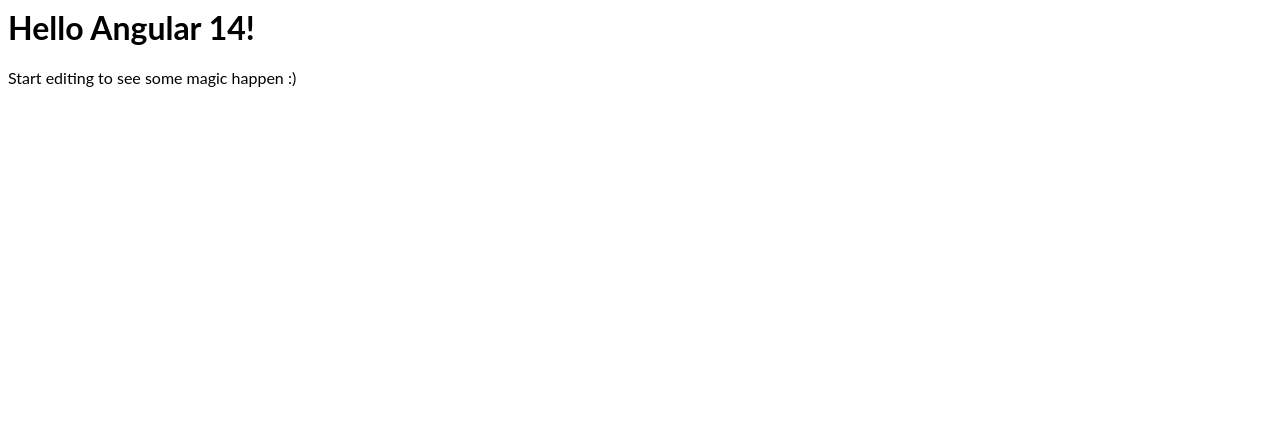
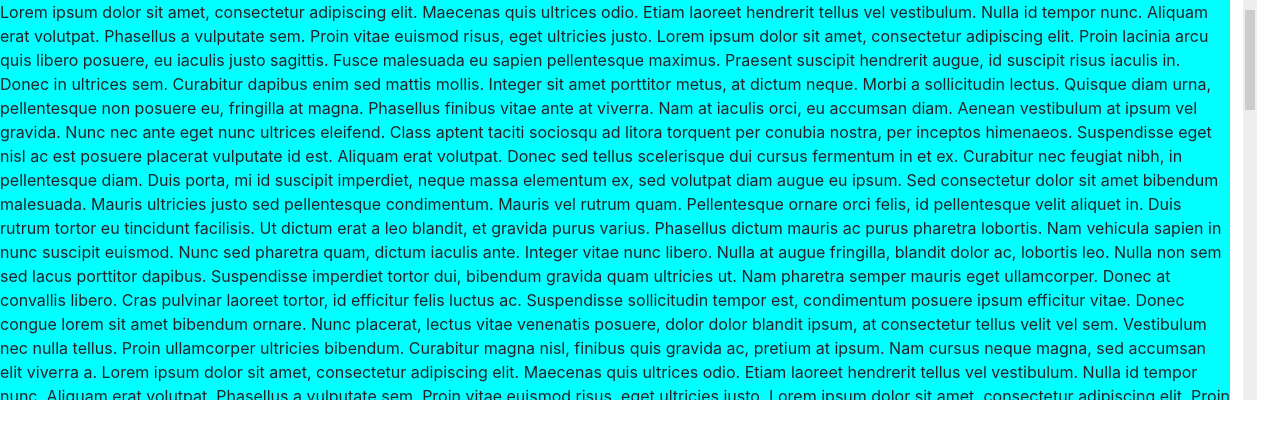
Before and after one commit to dungnt2khust/virtual-scrollbar, an Angular app: page / in a window 1280 px wide. Shown: the top 438 px of the page. Built offline with nearby package versions, Linux system fonts and the light colour scheme.

Commit message:
4 files modified, 4 added, 1 deleted

```diff
--- a/src/app/app.component.css
+++ /dev/null
@@ -1,3 +0,0 @@
-p {
-  font-family: Lato;
-}
--- a/src/app/app.component.html
+++ b/src/app/app.component.html
@@ -1,4 +1,84 @@
-<hello name="{{ name }}"></hello>
-<p>
-  Start editing to see some magic happen :)
-</p>
+<div class="d-flex">
+  <div id="scrollable" class="scrollable" style="margin-right: 10px;">
+    <div class="scrollable__content">
+      Lorem ipsum dolor sit amet, consectetur adipiscing elit. Maecenas quis
+      ultrices odio. Etiam laoreet hendrerit tellus vel vestibulum. Nulla id
+      tempor nunc. Aliquam erat volutpat. Phasellus a vulputate sem. Proin vitae
+      euismod risus, eget ultricies justo. Lorem ipsum dolor sit amet,
+      consectetur adipiscing elit. Proin lacinia arcu quis libero posuere, eu
+      iaculis justo sagittis. Fusce malesuada eu sapien pellentesque maximus.
+      Praesent suscipit hendrerit augue, id suscipit risus iaculis in. Donec in
+      ultrices sem. Curabitur dapibus enim sed mattis mollis. Integer sit amet
+      porttitor metus, at dictum neque. Morbi a sollicitudin lectus. Quisque
+      diam urna, pellentesque non posuere eu, fringilla at magna. Phasellus
+      finibus vitae ante at viverra. Nam at iaculis orci, eu accumsan diam.
+      Aenean vestibulum at ipsum vel gravida. Nunc nec ante eget nunc ultrices
+      eleifend. Class aptent taciti sociosqu ad litora torquent per conubia
+      nostra, per inceptos himenaeos. Suspendisse eget nisl ac est posuere
+      placerat vulputate id est. Aliquam erat volutpat. Donec sed tellus
+      scelerisque dui cursus fermentum in et ex. Curabitur nec feugiat nibh, in
+      pellentesque diam. Duis porta, mi id suscipit imperdiet, neque massa
+      elementum ex, sed volutpat diam augue eu ipsum. Sed consectetur dolor sit
+      amet bibendum malesuada. Mauris ultricies justo sed pellentesque
+      condimentum. Mauris vel rutrum quam. Pellentesque ornare orci felis, id
+      pellentesque velit aliquet in. Duis rutrum tortor eu tincidunt facilisis.
+      Ut dictum erat a leo blandit, et gravida purus varius. Phasellus dictum
+      mauris ac purus pharetra lobortis. Nam vehicula sapien in nunc suscipit
+      euismod. Nunc sed pharetra quam, dictum iaculis ante. Integer vitae nunc
+      libero. Nulla at augue fringilla, blandit dolor ac, lobortis leo. Nulla
+      non sem sed lacus porttitor dapibus. Suspendisse imperdiet tortor dui,
+      bibendum gravida quam ultricies ut. Nam pharetra semper mauris eget
+      ullamcorper. Donec at convallis libero. Cras pulvinar laoreet tortor, id
+      efficitur felis luctus ac. Suspendisse sollicitudin tempor est,
+      condimentum posuere ipsum efficitur vitae. Donec congue lorem sit amet
+      bibendum ornare. Nunc placerat, lectus vitae venenatis posuere, dolor
+      dolor blandit ipsum, at consectetur tellus velit vel sem. Vestibulum nec
+      nulla tellus. Proin ullamcorper ultricies bibendum. Curabitur magna nisl,
+      finibus quis gravida ac, pretium at ipsum. Nam cursus neque magna, sed
+      accumsan elit viverra a. Lorem ipsum dolor sit amet, consectetur
+      adipiscing elit. Maecenas quis ultrices odio. Etiam laoreet hendrerit
+      tellus vel vestibulum. Nulla id tempor nunc. Aliquam erat volutpat.
+      Phasellus a vulputate sem. Proin vitae euismod risus, eget ultricies
+      justo. Lorem ipsum dolor sit amet, consectetur adipiscing elit. Proin
+      lacinia arcu quis libero posuere, eu iaculis justo sagittis. Fusce
+      malesuada eu sapien pellentesque maximus. Praesent suscipit hendrerit
+      augue, id suscipit risus iaculis in. Donec in ultrices sem. Curabitur
+      dapibus enim sed mattis mollis. Integer sit amet porttitor metus, at
+      dictum neque. Morbi a sollicitudin lectus. Quisque diam urna, pellentesque
+      non posuere eu, fringilla at magna. Phasellus finibus vitae ante at
+      viverra. Nam at iaculis orci, eu accumsan diam. Aenean vestibulum at ipsum
+      vel gravida. Nunc nec ante eget nunc ultrices eleifend. Class aptent
+      taciti sociosqu ad litora torquent per conubia nostra, per inceptos
+      himenaeos. Suspendisse eget nisl ac est posuere placerat vulputate id est.
+      Aliquam erat volutpat. Donec sed tellus scelerisque dui cursus fermentum
+      in et ex. Curabitur nec feugiat nibh, in pellentesque diam. Duis porta, mi
+      id suscipit imperdiet, neque massa elementum ex, sed volutpat diam augue
+      eu ipsum. Sed consectetur dolor sit amet bibendum malesuada. Mauris
+      ultricies justo sed pellentesque condimentum. Mauris vel rutrum quam.
+      Pellentesque ornare orci felis, id pellentesque velit aliquet in. Duis
+      rutrum tortor eu tincidunt facilisis. Ut dictum erat a leo blandit, et
+      gravida purus varius. Phasellus dictum mauris ac purus pharetra lobortis.
+      Nam vehicula sapien in nunc suscipit euismod. Nunc sed pharetra quam,
+      dictum iaculis ante. Integer vitae nunc libero. Nulla at augue fringilla,
+      blandit dolor ac, lobortis leo. Nulla non sem sed lacus porttitor dapibus.
+      Suspendisse imperdiet tortor dui, bibendum gravida quam ultricies ut. Nam
+      pharetra semper mauris eget ullamcorper. Donec at convallis libero. Cras
+      pulvinar laoreet tortor, id efficitur felis luctus ac. Suspendisse
+      sollicitudin tempor est, condimentum posuere ipsum efficitur vitae. Donec
+      congue lorem sit amet bibendum ornare. Nunc placerat, lectus vitae
+      venenatis posuere, dolor dolor blandit ipsum, at consectetur tellus velit
+      vel sem. Vestibulum nec nulla tellus. Proin ullamcorper ultricies
+      bibendum. Curabitur magna nisl, finibus quis gravida ac, pretium at ipsum.
+      Nam cursus neque magna, sed accumsan elit viverra a.
+    </div>
+  </div>
+  <div
+    style="width: 100px;margin-right: 20px;"
+    class="d-flex justify-content-center"
+  >
+    <app-virtual-scrollbar
+      class="h-100"
+      id="scrollable"
+    ></app-virtual-scrollbar>
+  </div>
+</div>
--- /dev/null
+++ b/src/app/app.component.scss
@@ -0,0 +1,10 @@
+p {
+  font-family: Lato;
+}
+.scrollable {
+  height: 400px;
+  overflow: auto;
+  &__content {
+    background: aqua;
+  }
+}
--- a/src/app/app.component.ts
+++ b/src/app/app.component.ts
@@ -3,8 +3,8 @@
 @Component({
   selector: 'my-app',
   templateUrl: './app.component.html',
-  styleUrls: [ './app.component.css' ]
+  styleUrls: ['./app.component.scss'],
 })
-export class AppComponent  {
+export class AppComponent {
   name = 'Angular ' + VERSION.major;
 }
--- /dev/null
+++ b/src/app/components/virtual-scrollbar/virtual-scrollbar.component.html
@@ -0,0 +1,14 @@
+<div class="virtual-scrollbar d-flex flex-column align-items-center">
+  <div class="virtual-scrollbar__control"></div>
+  <div
+    class="virtual-scrollbar__main position-relative"
+    (mousedown)="mousedownMain($event)"
+  >
+    <div
+      class="virtual-scrollbar__track position-absolute"
+      #track
+      (mousedown)="$event.stopPropagation(); mousedownTrack($event)"
+    ></div>
+  </div>
+  <div class="virtual-scrollbar__control"></div>
+</div>
--- /dev/null
+++ b/src/app/components/virtual-scrollbar/virtual-scrollbar.component.scss
@@ -0,0 +1,26 @@
+.virtual-scrollbar {
+  width: 20px;
+  height: 100%;
+  &__control {
+  }
+  &__main {
+    width: 14px;
+    height: 100%;
+    background-color: #eee;
+  }
+  &__track {
+    height: 100px;
+    width: 10px;
+    background-color: #ccc;
+    cursor: pointer;
+    top: 10px;
+    left: 50%;
+    transform: translateX(-50%);
+    &:hover {
+      background-color: #aaa;
+    }
+    &:active {
+      background-color: #888;
+    }
+  }
+}
--- /dev/null
+++ b/src/app/components/virtual-scrollbar/virtual-scrollbar.component.ts
@@ -0,0 +1,64 @@
+import { Component, OnInit, Input, ViewChild, ElementRef } from '@angular/core';
+
+@Component({
+  selector: 'app-virtual-scrollbar',
+  templateUrl: './virtual-scrollbar.component.html',
+  styleUrls: ['./virtual-scrollbar.component.scss'],
+})
+export class VirtualScrollbarComponent implements OnInit {
+  @ViewChild('track', { read: ElementRef }) track: ElementRef;
+  @Input() id = '';
+  constructor() {}
+  positionScroll = 0;
+  movingTrack = false;
+  startY = 0;
+
+  ngAfterViewInit() {
+    window.addEventListener('mousemove', (e) => {
+      if (this.movingTrack) {
+        this.clearSelection();
+        if (this.outWrapper(e)) {
+          this.track.nativeElement.style.top = e.clientY - this.startY + 'px';
+          this.track.nativeElement.style.bottom = 'unset';
+        }
+      }
+    });
+    window.addEventListener('mouseup', (e) => {
+      if (this.movingTrack) {
+        this.movingTrack = false;
+      }
+    });
+  }
+
+  ngOnInit() {}
+
+  mousedownMain(e) {
+    console.log(e);
+  }
+
+  mousedownTrack(e) {
+    this.movingTrack = true;
+    this.startY =
+      e.clientY - parseInt(getComputedStyle(this.track.nativeElement).top);
+  }
+
+  /**
+   * Xóa vùng đang chọn
+   * createdby ntdung5 13.06.2022
+   */
+  clearSelection() {
+    if (window.getSelection()) {
+      if (window.getSelection().empty) {
+        window.getSelection().empty();
+      } else if (window.getSelection().removeAllRanges) {
+        window.getSelection().removeAllRanges();
+      }
+    }
+    // else if (document.selection) {
+    //   document.selection.empty();
+    // }
+  }
+  outWrapper(e) {
+    return false;
+  }
+}
--- a/src/index.html
+++ b/src/index.html
@@ -1 +1,18 @@
-<my-app>loading</my-app>
+<!DOCTYPE html>
+<html lang="en">
+  <head>
+    <meta charset="UTF-8" />
+    <meta http-equiv="X-UA-Compatible" content="IE=edge" />
+    <meta name="viewport" content="width=device-width, initial-scale=1.0" />
+    <link
+      rel="stylesheet"
+      href="https://cdn.jsdelivr.net/npm/bootstrap@4.3.1/dist/css/bootstrap.min.css"
+      integrity="sha384-ggOyR0iXCbMQv3Xipma34MD+dH/1fQ784/j6cY/iJTQUOhcWr7x9JvoRxT2MZw1T"
+      crossorigin="anonymous"
+    />
+    <title>Document</title>
+  </head>
+  <body>
+    <my-app>loading</my-app>
+  </body>
+</html>
```
Also changed, not shown: src/app/app.module.ts (+5 -4 lines).
